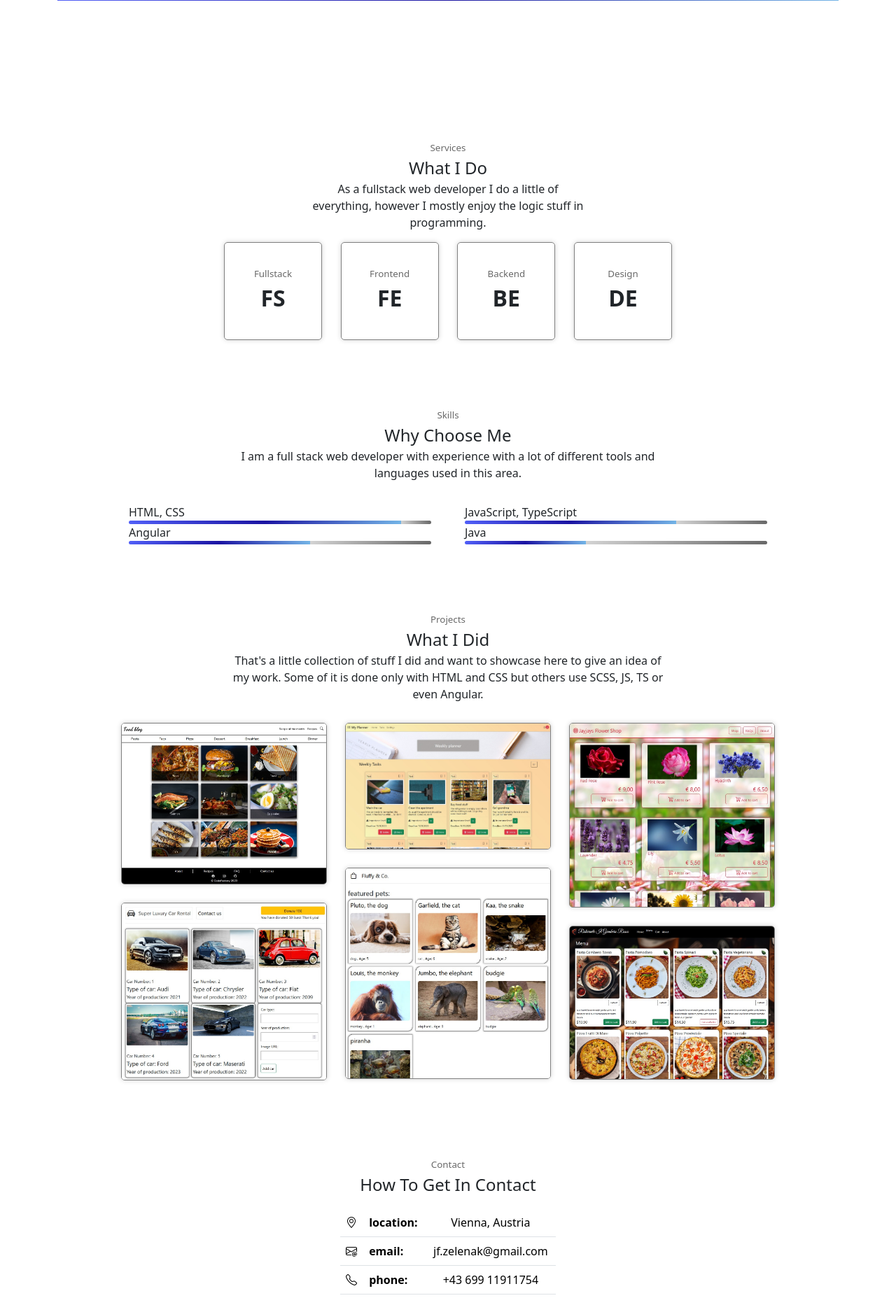
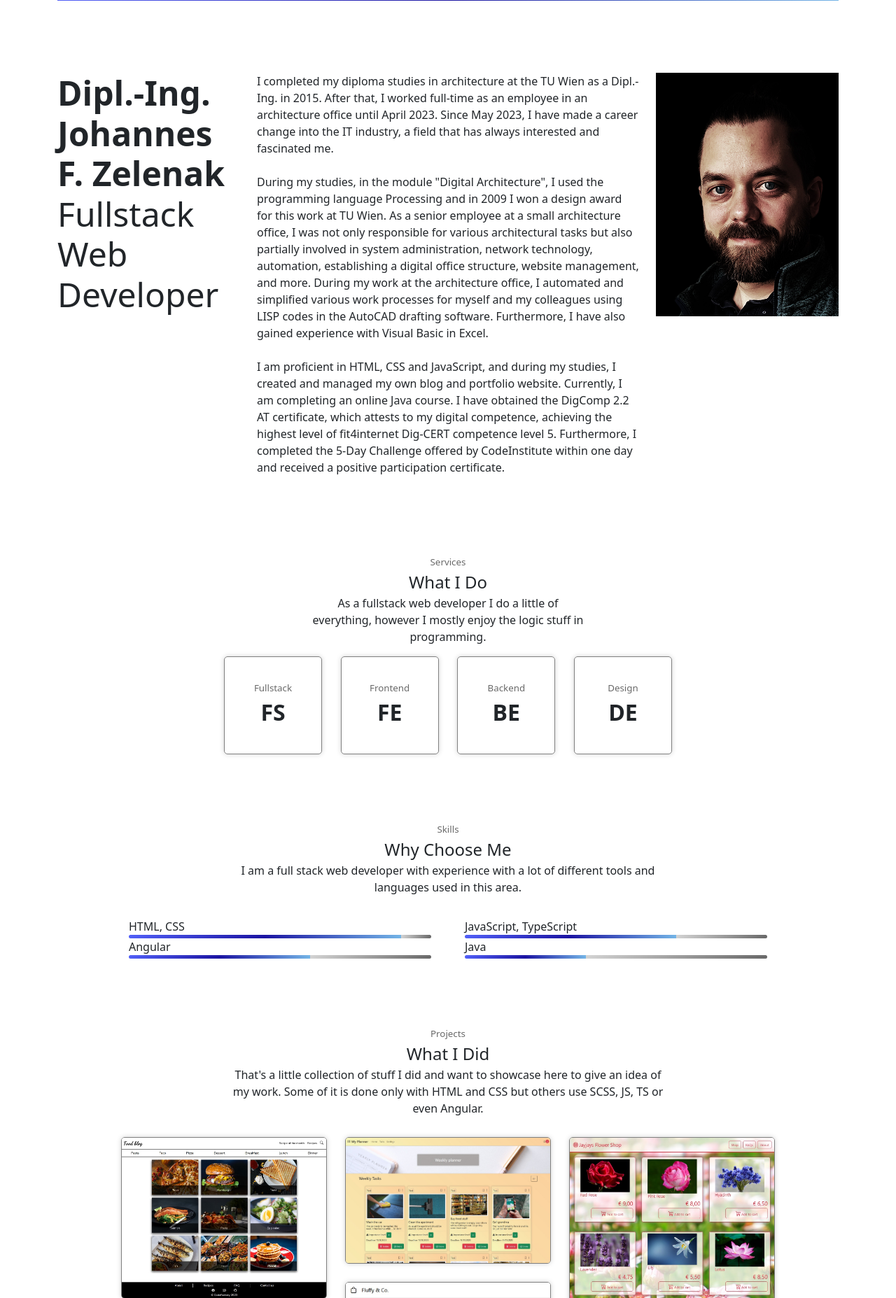
Before and after one commit to JFZelenak/CFV-deployedPortfolio, a PHP site: page / in a window 1280 px wide. Shown: the part 44-1899 px from the top of the page at 70% size. Run offline with PHP 8.4, Linux system fonts and the light colour scheme.

Commit message:
add changes

```diff
--- a/index.html
+++ b/index.html
@@ -31,16 +31,52 @@
         <div class="myDivider"> </div>
     </div>
 
-    <!-- Home -->
+    <!-- home -->
     <div class="container mb-5" id="myHome">
         <div class="navbarspacer"></div>
 
 
     </div>
-    <!-- About -->
+    <!-- about -->
     <div class="container mb-5" id="myAbout">
         <div class="navbarspacer"></div>
 
+        <div class="row">
+            <div class="col-3 d-flex">
+                <p class="display-5 mb-3">
+                    <span class="fw-bold">Dipl.-Ing. Johannes F. Zelenak</span><br>
+                        Fullstack Web Developer
+                </p>
+            </div>
+            <div class="col-6 d-flex">
+                <p>I completed my diploma studies in architecture at the TU Wien as a Dipl.-Ing. in 2015.
+                    After that, I worked full-time as an employee in an architecture office until April 2023. Since May
+                    2023, I have made a career change into the IT industry, a field that has always interested and
+                    fascinated me.
+                    <br /><br />
+                    During my studies, in the module "Digital Architecture", I used the programming language Processing
+                    and in 2009 I won a design award for this work at TU Wien. As a senior employee at a small
+                    architecture office, I was not only responsible for various architectural tasks but also partially
+                    involved in system administration, network technology, automation, establishing a digital office
+                    structure, website management, and more. During my work at the architecture office, I automated and
+                    simplified various work processes for myself and my colleagues using LISP codes in the AutoCAD
+                    drafting software. Furthermore, I have also gained experience with Visual Basic in Excel.
+                    <br /><br />
+                    I am proficient in HTML, CSS and JavaScript, and during my studies, I created and managed my own
+                    blog and portfolio website. Currently, I am completing an online Java course. I have obtained the
+                    DigComp 2.2 AT certificate, which attests to my digital competence, achieving the highest level of
+                    fit4internet Dig-CERT competence level 5. Furthermore, I completed the 5-Day Challenge offered by
+                    CodeInstitute within one day and received a positive participation certificate.
+                </p>
+            </div>
+            <div class="col-3 d-flex">
+                <div>
+                    <img src="./assets/images/Profilbild-jfz.jpg" alt="profile picture">
+                </div>
+            </div>
+        </div>
+
+    </div>
     </div>
     <!-- services -->
     <div class="container mb-5 w-50" id="myServices">
@@ -50,7 +86,8 @@
             <div class="col-8">
                 <div class="fs-7 text-center">Services</div>
                 <div class="fs-4 text-center">What I Do</div>
-                <div class="fs-6 text-center">As a fullstack web developer I do a little of everything, however I mostly enjoy the logic stuff in programming.</div>
+                <div class="fs-6 text-center">As a fullstack web developer I do a little of everything, however I mostly
+                    enjoy the logic stuff in programming.</div>
             </div>
             <div class="col-2"></div>
         </div>
@@ -82,7 +119,7 @@
         </div>
     </div>
 
-    <!-- Skills -->
+    <!-- skills -->
     <div class="container mb-5 w-75" id="mySkills">
         <div class="navbarspacer"></div>
 
@@ -91,7 +128,8 @@
             <div class="col-8">
                 <div class="fs-7 text-center">Skills</div>
                 <div class="fs-4 text-center">Why Choose Me</div>
-                <div class="fs-6 text-center mb-3">I am a full stack web developer with experience with a lot of different tools and languages used in this area.</div>
+                <div class="fs-6 text-center mb-3">I am a full stack web developer with experience with a lot of
+                    different tools and languages used in this area.</div>
             </div>
             <div class="col-2"></div>
         </div>
@@ -111,7 +149,9 @@
             <div class="col-8">
                 <div class="fs-7 text-center">Projects</div>
                 <div class="fs-4 text-center">What I Did</div>
-                <div class="fs-6 text-center">That's a little collection of stuff I did and want to showcase here to give an idea of my work. Some of it is done only with HTML and CSS but others use SCSS, JS, TS or even Angular.</div>
+                <div class="fs-6 text-center">That's a little collection of stuff I did and want to showcase here to
+                    give an idea of my work. Some of it is done only with HTML and CSS but others use SCSS, JS, TS or
+                    even Angular.</div>
             </div>
             <div class="col-2"></div>
         </div>
@@ -150,7 +190,7 @@
         </div>
     </div>
 
-    <!-- Contact -->
+    <!-- contact -->
 
     <div class="container mb-5 w-50" id="myContact">
         <div class="navbarspacer"></div>
--- a/style.css
+++ b/style.css
@@ -22,9 +22,13 @@
 }
 /* my fixed top - navbar */
 .myFixedTop {
-    background-image: linear-gradient(rgba(255,255,255,1),rgba(255,255,255,1),rgba(255,255,255,1),rgba(255,255,255,0));
+    background-image: linear-gradient(rgba(255,255,255,1),rgba(255,255,255,1),rgba(255,255,255,1),rgba(255,255,255,1),rgba(255,255,255,0));
 }
-
+/* myAbout */
+#myAbout img {
+    width: 100%;
+    height: auto;
+}
 /* myServices */
 
 .myServiceCard {
```
Also changed, not shown: assets/images/Profilbild-jfz.jpg (added), assets/images/Profilbild.jpg (added). Lines whose indentation alone changed are shown as unchanged.
